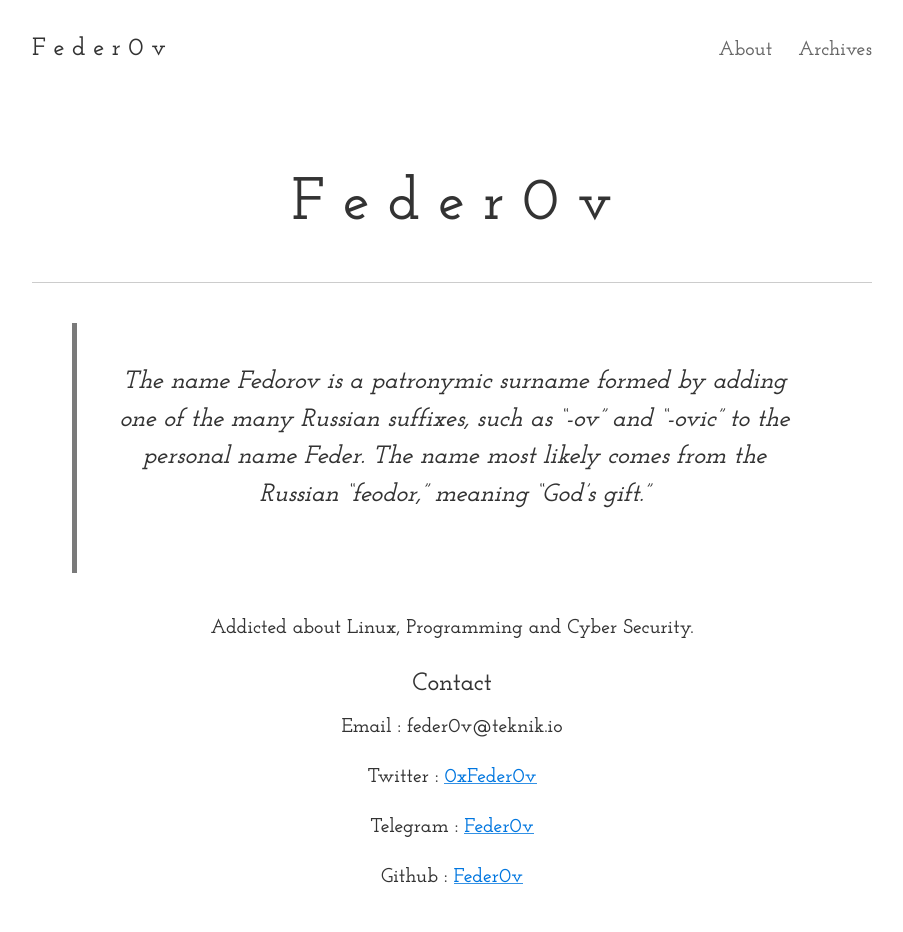
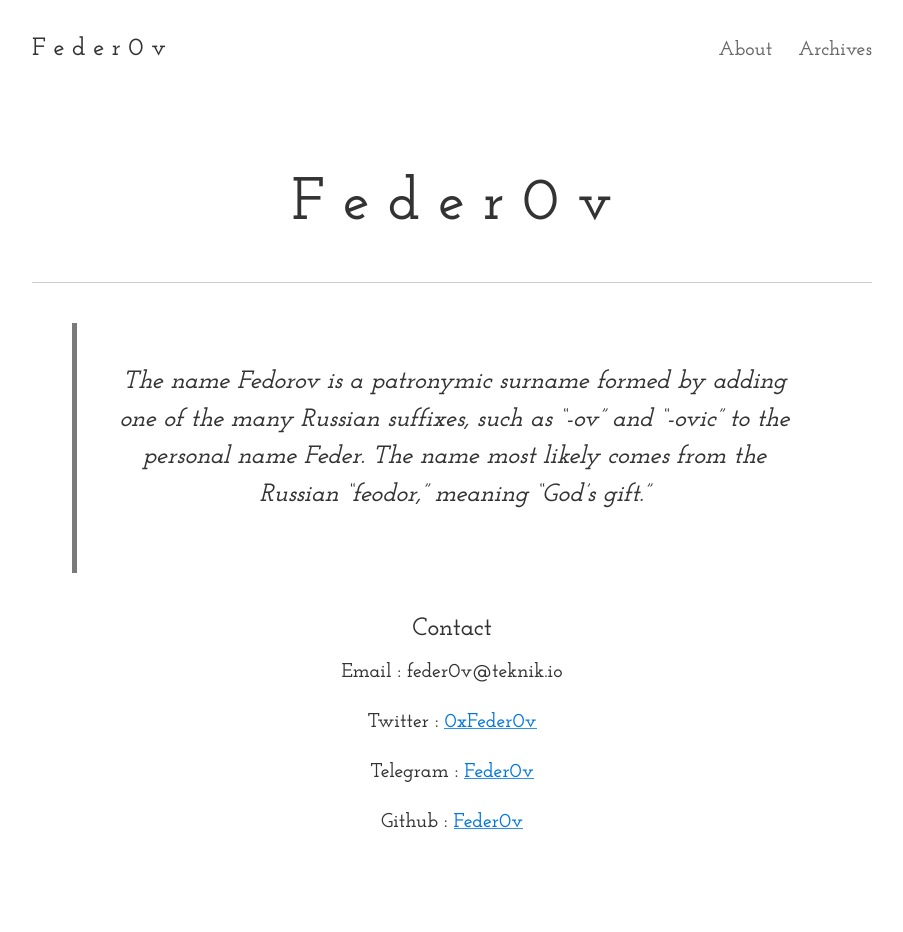
Before and after one commit to feder0v/feder0v.github.io, a Jekyll site: the page built from about.md, in a window 1280 px wide. Shown: the whole page, without its empty margins (188-1091 px from the left). Built offline with Jekyll 4.4.1, drawn with Linux system fonts in a browser that asks for light colours; after the commit the page ends 900 px from its top, so only the background shows below that.

Commit message:
Update about.md

```diff
--- a/about.md
+++ b/about.md
@@ -10,7 +10,6 @@ tags: about
 ---
 >The name Fedorov is a patronymic surname formed by adding one of the many Russian suffixes, such as "-ov" and "-ovic" to the personal name **Feder**. The name most likely comes from the Russian "feodor," meaning **"God's gift."**
 
-Addicted about Linux, Programming and Cyber Security.
 
 ### Contact
 Email : {{ site.email}}
```
